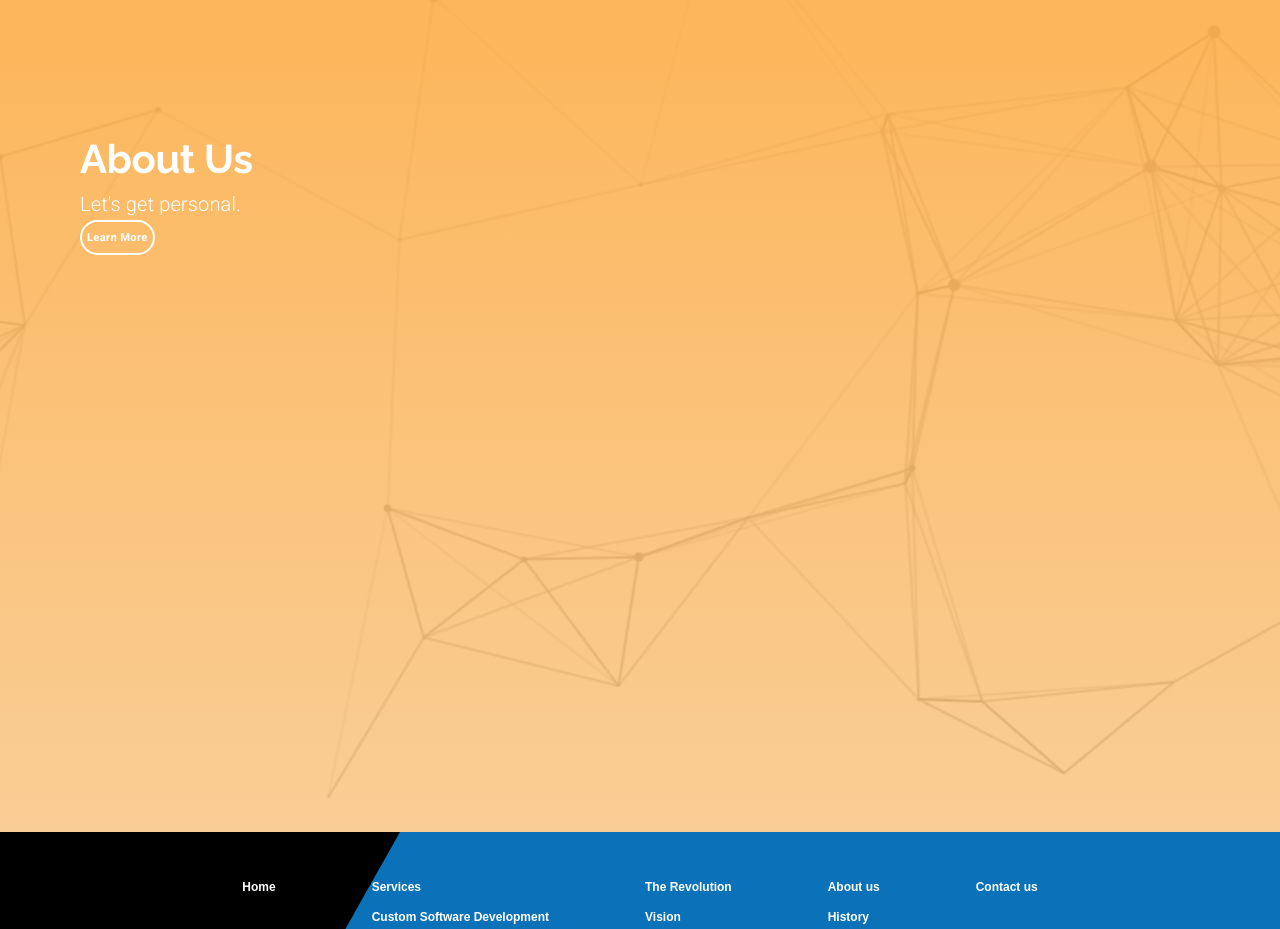
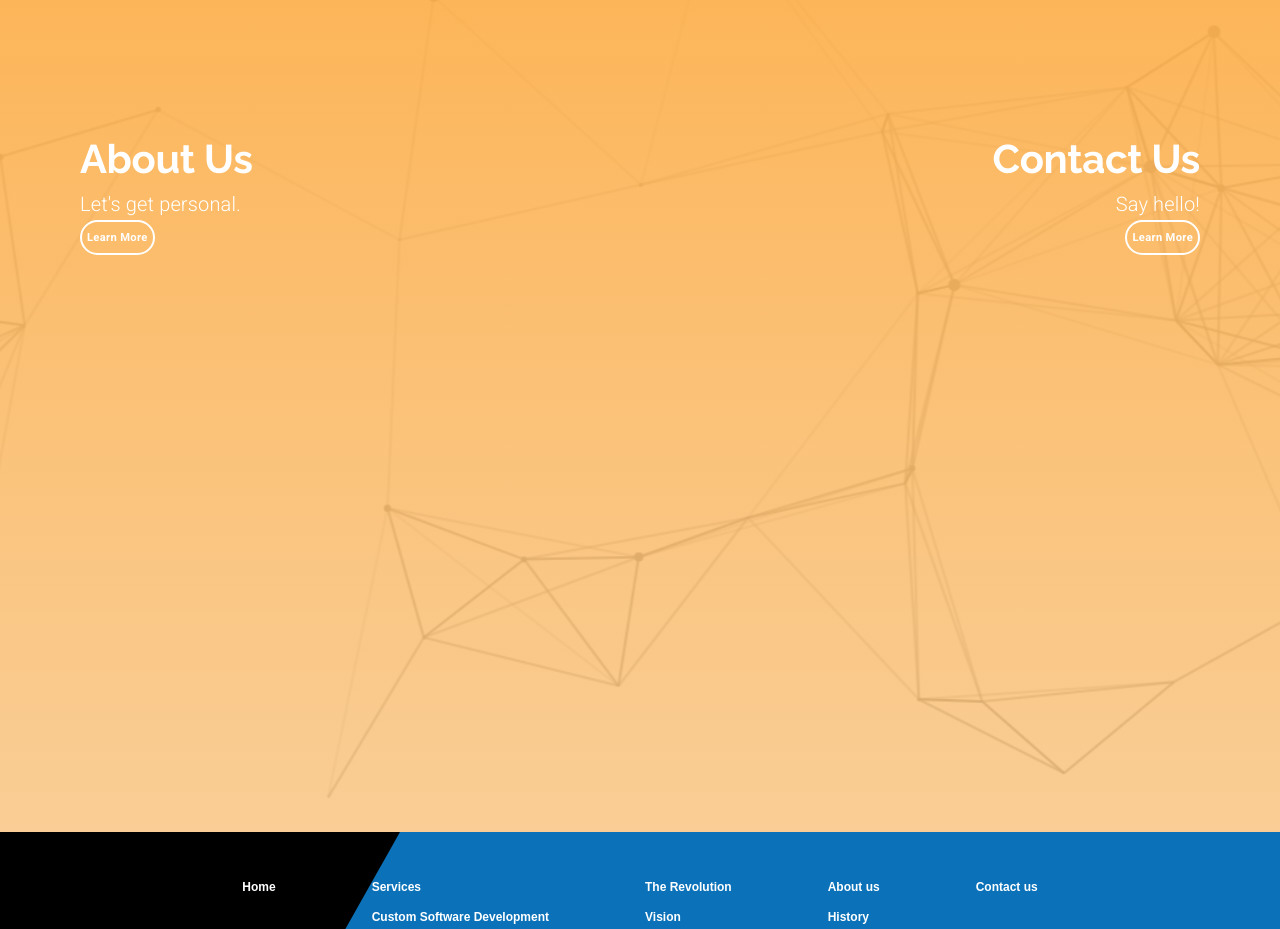
Before and after one commit to dejanV91/materialUiPractice, a React (Create React App) app: page / in a window 1280 px wide. Shown: the part 4060-4989 px from the top of the page. Built offline with nearby package versions, Linux system fonts and the light colour scheme.

Commit message:
WIP information block

```diff
--- a/src/components/LandingPages.js
+++ b/src/components/LandingPages.js
@@ -320,16 +320,19 @@ export default function LandingPage() {
           {/*-------- information Block  --------*/}
           <Grid
             container
-            style={{ height: "80em" }}
+            style={{ height: "80em", width: "100%" }}
             alignItems="center"
             direction="row"
           >
-            <Grid item style={{ position: "absolute", marginLeft: "5em" }}>
+            <Grid item container style={{ position: "absolute" }}>
+              <Grid sm item style={{ marginLeft: "5em" }}>
                 <Grid container direction="column">
                   <Typography variant="h2" style={{ color: "white" }}>
                     About Us
                   </Typography>
-                <Typography variant="subtitle2">Let's get personal.</Typography>
+                  <Typography variant="subtitle2">
+                    Let's get personal.
+                  </Typography>
                   <Grid item>
                     <Button
                       variant="outlined"
@@ -341,6 +344,24 @@ export default function LandingPage() {
                   </Grid>
                 </Grid>
               </Grid>
+              <Grid sm item style={{ marginRight: "5em", textAlign: "right" }}>
+                <Grid container direction="column">
+                  <Typography variant="h2" style={{ color: "white" }}>
+                    Contact Us
+                  </Typography>
+                  <Typography variant="subtitle2">Say hello!</Typography>
+                  <Grid item>
+                    <Button
+                      variant="outlined"
+                      style={{ color: "white", borderColor: "white" }}
+                      className={classes.learnButton}
+                    >
+                      Learn More
+                    </Button>
+                  </Grid>
+                </Grid>
+              </Grid>
+            </Grid>
             <div className={classes.infoBackground}></div>
           </Grid>
         </Grid>
```
Lines whose indentation alone changed are shown as unchanged.
